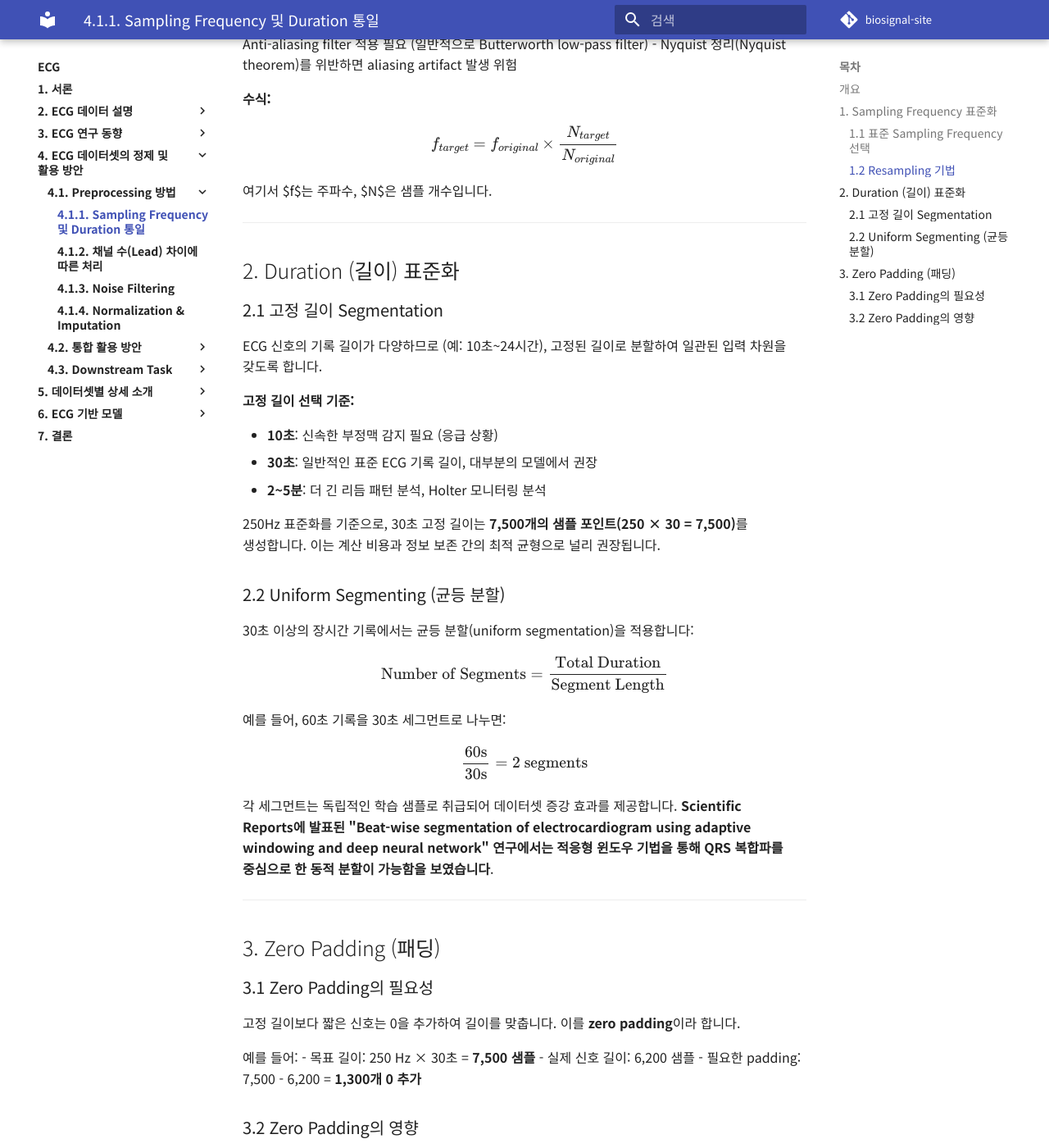
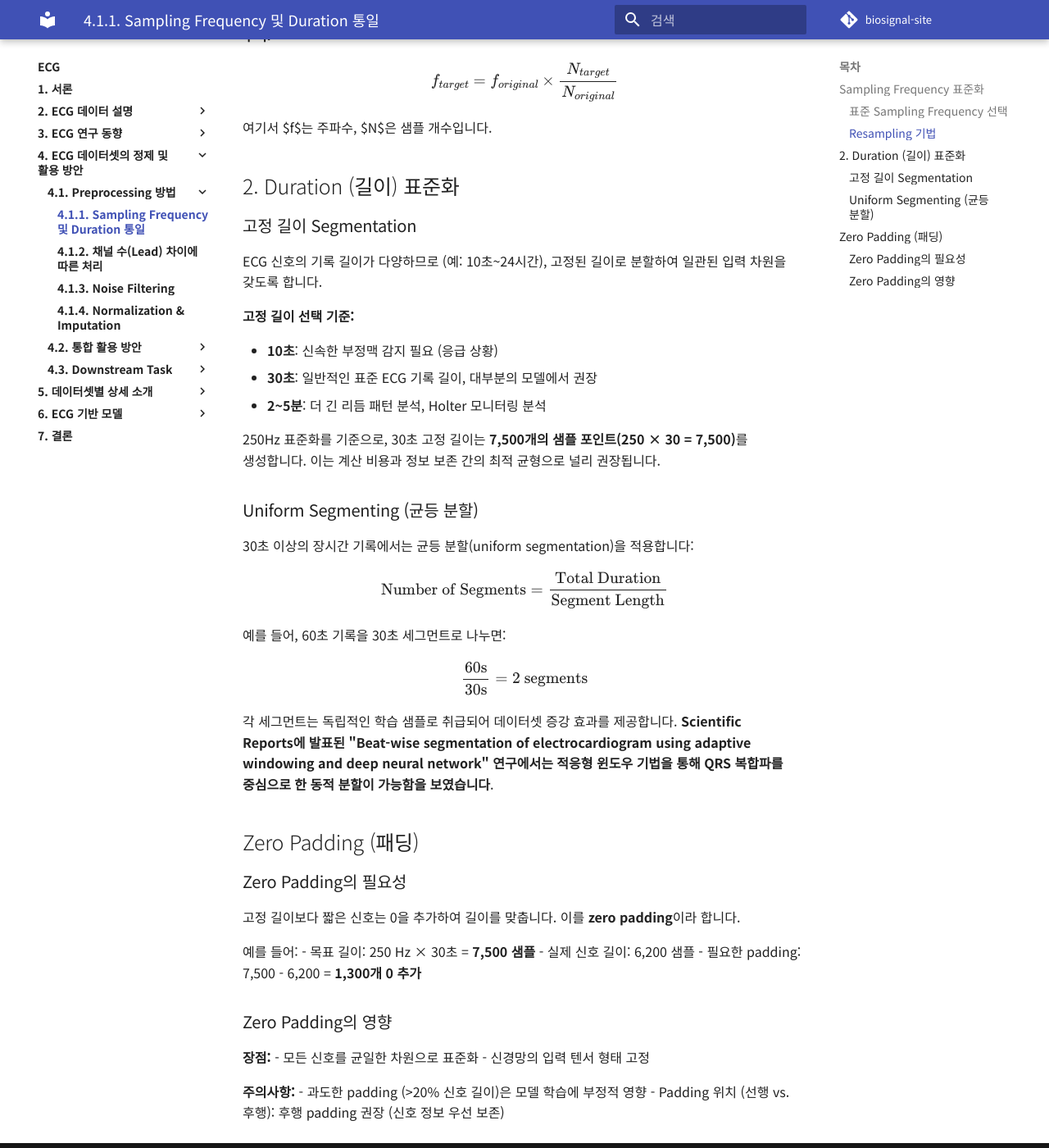
Before and after one commit to iwantjeonyeok/biosignal-site, an MkDocs documentation site: the page built from docs/ecg/4-ecg-데이터셋의-정제-및-활용-방안/4-1-preprocessing-방법/4-1-1-sampling-frequency-및-duration-통일.md, in a window 1280 px wide and 1400 px high, scrolled down 1258 px. Shown: the whole window at 82% size. Built offline with MkDocs 1.6.1 and Material for MkDocs 9.7.7, drawn with Linux system fonts in a browser that asks for light colours; comment, search, counter and statistics services are not loaded; some of the changed text lies outside the part shown.

Commit message:
Update 4-1-1-sampling-frequency-및-duration-통일.md

```diff
--- a/docs/ecg/4-ecg-데이터셋의-정제-및-활용-방안/4-1-preprocessing-방법/4-1-1-sampling-frequency-및-duration-통일.md
+++ b/docs/ecg/4-ecg-데이터셋의-정제-및-활용-방안/4-1-preprocessing-방법/4-1-1-sampling-frequency-및-duration-통일.md
@@ -1,14 +1,12 @@
 # 4.1.1. Sampling Frequency 및 Duration 통일
-
-## 개요
 
 ECG 신호는 다양한 의료 기기와 임상 환경에서 수집되기 때문에 sampling frequency(샘플링 주파수)와 recording duration(기록 길이)이 불균일합니다. AI 모델 학습을 위해서는 모든 ECG 신호를 동일한 샘플링 주파수와 길이로 표준화하는 것이 필수적입니다. 이 과정을 거쳐야 모델의 일관성 있는 성능과 일반화 능력이 보장됩니다.
 
----
 
-## 1. Sampling Frequency 표준화
 
-### 1.1 표준 Sampling Frequency 선택
+##  Sampling Frequency 표준화
+
+###  표준 Sampling Frequency 선택
 
 ECG 신호의 샘플링 주파수는 250Hz, 300Hz, 500Hz 등으로 다양하게 기록됩니다. 최근 연구에 따르면, **딥러닝 기반 ECG 분석에서는 100Hz에서 500Hz 범위의 샘플링 주파수로도 효과적인 결과를 얻을 수 있습니다**.
 
@@ -22,7 +20,7 @@ ECG 신호의 샘플링 주파수는 250Hz, 300Hz, 500Hz 등으로 다양하게
 
 최근 arXiv 논문 "Sampling Matters: The Effect of ECG Frequency on Deep Learning-Based Atrial Fibrillation Detection"의 연구 결과에 따르면, **CNN 기반 딥러닝 모델은 100Hz 또는 250Hz에서도 높은 탐지 정확도를 유지하면서 모델의 복잡도를 크게 감소시킬 수 있습니다**. 따라서 250Hz를 표준 샘플링 주파수로 선택하는 것이 임상적 정확성과 계산 효율성 간의 최적 균형을 제공합니다.
 
-### 1.2 Resampling 기법
+###  Resampling 기법
 
 원본 샘플링 주파수가 목표 주파수와 다를 경우, resampling을 통해 신호를 변환합니다.
 
@@ -42,11 +40,10 @@ $$f_{target} = f_{original} \times \frac{N_{target}}{N_{original}}$$
 
 여기서 $f$는 주파수, $N$은 샘플 개수입니다.
 
----
 
 ## 2. Duration (길이) 표준화
 
-### 2.1 고정 길이 Segmentation
+###  고정 길이 Segmentation
 
 ECG 신호의 기록 길이가 다양하므로 (예: 10초~24시간), 고정된 길이로 분할하여 일관된 입력 차원을 갖도록 합니다.
 
@@ -58,7 +55,7 @@ ECG 신호의 기록 길이가 다양하므로 (예: 10초~24시간), 고정된
 
 250Hz 표준화를 기준으로, 30초 고정 길이는 **7,500개의 샘플 포인트(250 × 30 = 7,500)**를 생성합니다. 이는 계산 비용과 정보 보존 간의 최적 균형으로 널리 권장됩니다.
 
-### 2.2 Uniform Segmenting (균등 분할)
+###  Uniform Segmenting (균등 분할)
 
 30초 이상의 장시간 기록에서는 균등 분할(uniform segmentation)을 적용합니다:
 
@@ -69,11 +66,11 @@ $$\frac{60\text{s}}{30\text{s}} = 2 \text{ segments}$$
 
 각 세그먼트는 독립적인 학습 샘플로 취급되어 데이터셋 증강 효과를 제공합니다. **Scientific Reports에 발표된 "Beat-wise segmentation of electrocardiogram using adaptive windowing and deep neural network" 연구에서는 적응형 윈도우 기법을 통해 QRS 복합파를 중심으로 한 동적 분할이 가능함을 보였습니다**.
 
----
 
-## 3. Zero Padding (패딩)
 
-### 3.1 Zero Padding의 필요성
+##  Zero Padding (패딩)
+
+###  Zero Padding의 필요성
 
 고정 길이보다 짧은 신호는 0을 추가하여 길이를 맞춥니다. 이를 **zero padding**이라 합니다.
 
@@ -82,7 +79,7 @@ $$\frac{60\text{s}}{30\text{s}} = 2 \text{ segments}$$
 - 실제 신호 길이: 6,200 샘플
 - 필요한 padding: 7,500 - 6,200 = **1,300개 0 추가**
 
-### 3.2 Zero Padding의 영향
+###  Zero Padding의 영향
 
 **장점:**
 - 모든 신호를 균일한 차원으로 표준화
```
